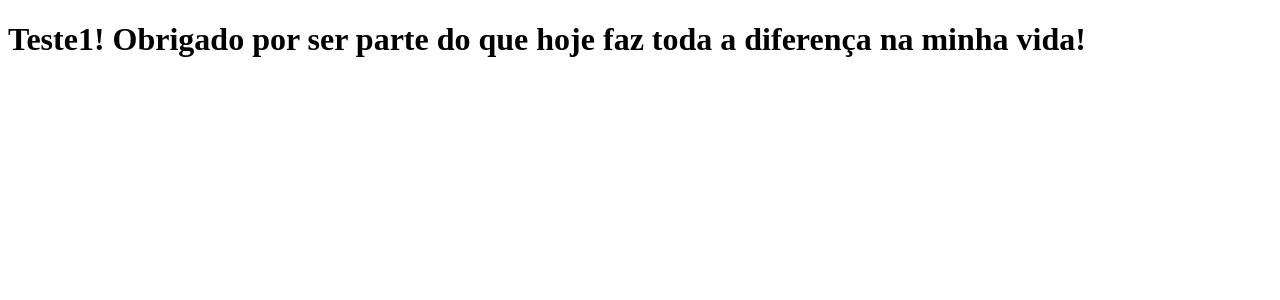
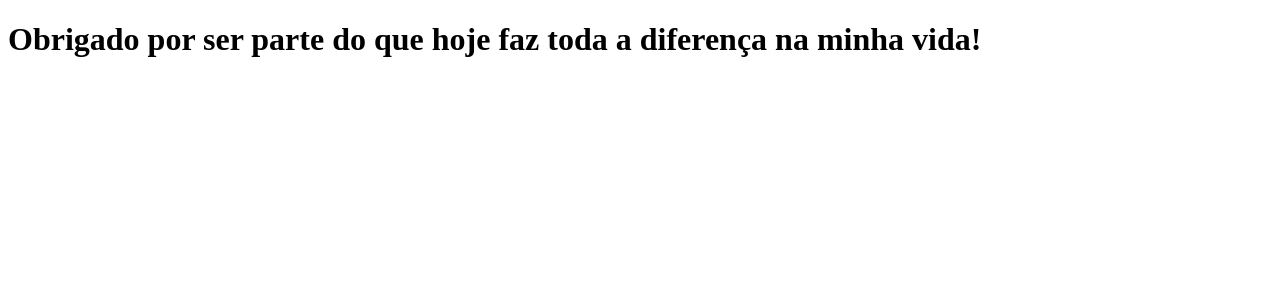
Before and after one commit to fredcera/clone-tabnews, a Next.js app: page / in a window 1280 px wide. Shown: the top 300 px of the page. Built offline with nearby package versions, Linux system fonts and the light colour scheme.

Commit message:
Correção de texto motivacional após deploy no Vercel

```diff
--- a/pages/index.js
+++ b/pages/index.js
@@ -1,5 +1,5 @@
 function Home(){
-    return <h1>Teste1! Obrigado por ser parte do que hoje faz toda a diferença na minha vida!</h1>
+    return <h1>Obrigado por ser parte do que hoje faz toda a diferença na minha vida!</h1>
 }
 
 export default Home;
```
